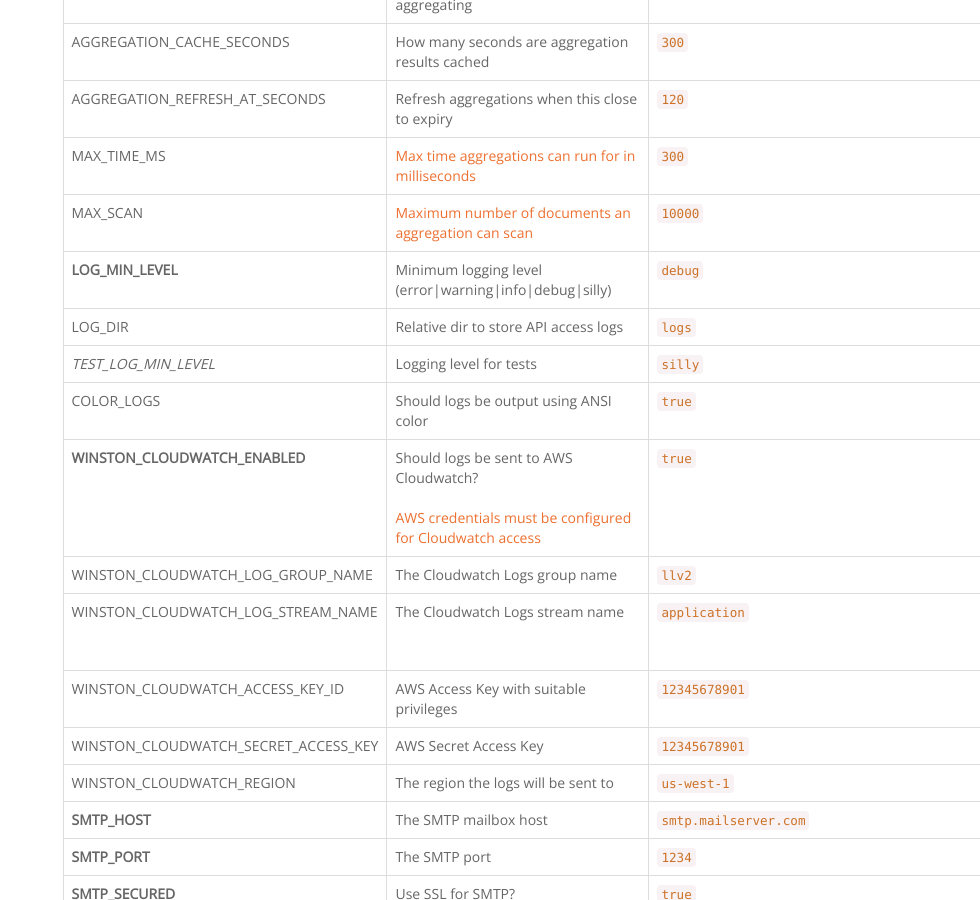
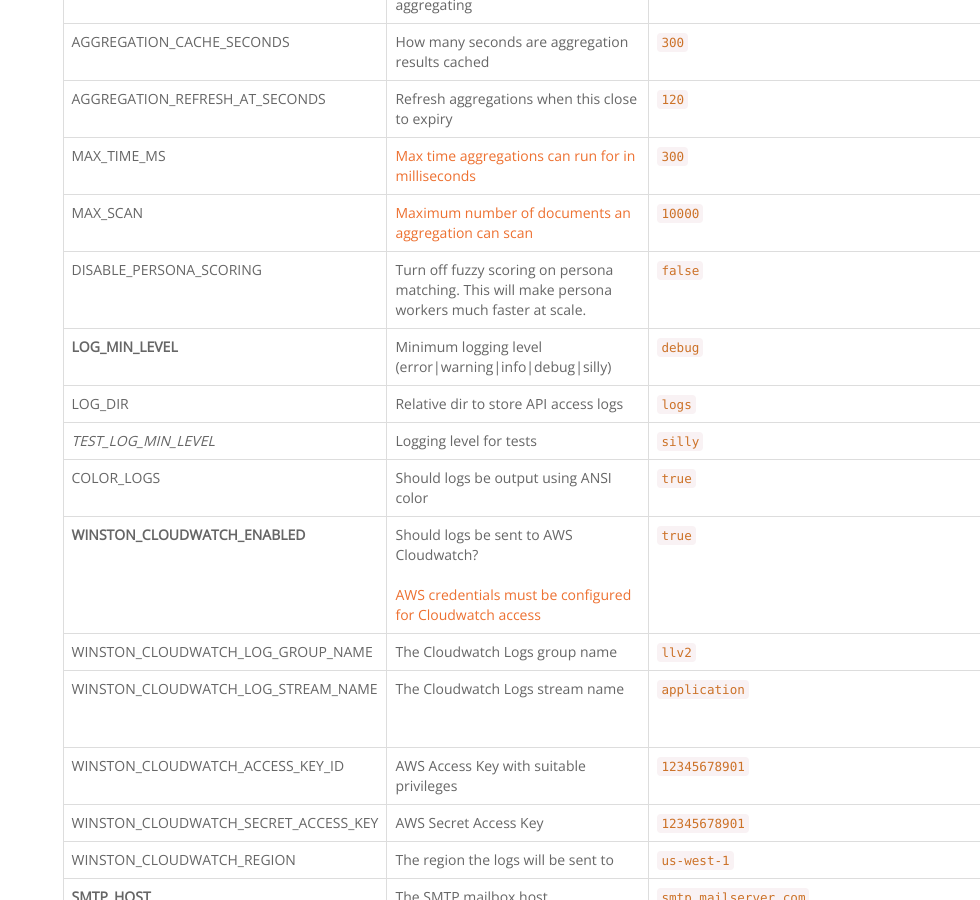
Before and after one commit to LearningLocker/docs, a Jekyll site: the page built from src/guides-configuring.md, in a window 1280 px wide and 900 px high, scrolled down 1251 px. Shown: the whole window, without its empty margins (300-1280 px from the left). Built offline with Jekyll 4.4.1, drawn with Linux system fonts in a browser that asks for light colours; nearby versions of some CDN libraries; our own code applies the rules of GitHub Pages for plain Markdown files.

Commit message:
Adds information about Persona Scoring

```diff
--- a/src/guides-configuring.md
+++ b/src/guides-configuring.md
@@ -37,6 +37,7 @@ AGGREGATION_CACHE_SECONDS | How many seconds are aggregation results cached  | `
 AGGREGATION_REFRESH_AT_SECONDS | Refresh aggregations when this close to expiry | `120` | `120`
 MAX_TIME_MS | [Max time aggregations can run for in milliseconds](https://docs.mongodb.com/manual/reference/operator/meta/maxTimeMS/) | `300` | `0` (no limit)
 MAX_SCAN | [Maximum number of documents an aggregation can scan](https://docs.mongodb.com/manual/reference/operator/meta/maxScan/) | `10000` | `0` (no limit)
+DISABLE_PERSONA_SCORING | Turn off fuzzy scoring on persona matching. This will make persona workers much faster at scale. | `false` | `false`
 **LOG_MIN_LEVEL** | Minimum logging level (error\|warning\|info\|debug\|silly) | `debug` | `info`
 LOG_DIR | Relative dir to store API access logs | `logs` | `logs`
 _TEST_LOG_MIN_LEVEL_ | Logging level for tests | `silly` | -
```
